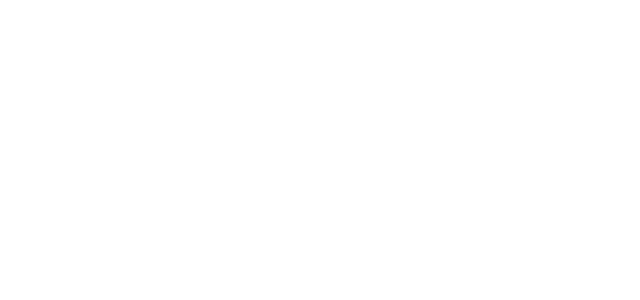
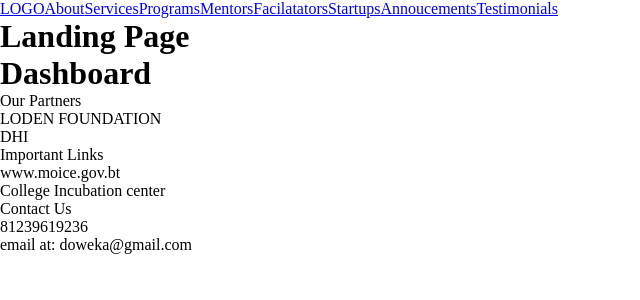
Before and after one commit to penjorkinley/startUp, a React (Vite) app in the folder Frontend/: page / in a window 1280 px wide. Shown: the top 300 px of the page, without its empty margins (0-640 px from the left). Built offline with nearby package versions, Linux system fonts and the light colour scheme.

Commit message:
commit 2

```diff
--- a/Frontend/src/App.jsx
+++ b/Frontend/src/App.jsx
@@ -1,7 +1,17 @@
+import { BrowserRouter as Router, Routes, Route} from "react-router-dom"
+import Layout from "./Layouts/Layout"
+import HomeLayout from "./Layouts/HomeLayout"
+
 function App() {
   return (
     <div className="App">
-
+      <Router>
+        <Routes>
+          <Route path="/" element={<Layout />}>
+            <Route index element={<HomeLayout /> } />
+          </Route>
+        </Routes>
+      </Router>
     </div>
   )
 }
--- /dev/null
+++ b/Frontend/src/Layouts/Footer.jsx
@@ -0,0 +1,21 @@
+export default function Footer() {
+  return (
+    <div>
+        <div>
+            <p>Our Partners</p>
+            <p>LODEN FOUNDATION</p>
+            <p>DHI</p>
+        </div>
+        <div>
+            <p>Important Links</p>
+            <p>www.moice.gov.bt</p>
+            <p>College Incubation center</p>
+        </div>
+        <div>
+            <p>Contact Us</p>
+            <p>81239619236</p>
+            <p>email at: doweka@gmail.com</p>
+        </div>
+    </div>
+  )
+}
--- /dev/null
+++ b/Frontend/src/Layouts/Header.jsx
@@ -0,0 +1,19 @@
+import { Link } from "react-router-dom"
+
+export default function Header() {
+  return (
+    <header>
+        <nav>
+            <Link to=".">LOGO</Link>
+            <Link to="/about">About</Link>
+            <Link to="/service">Services</Link>
+            <Link to="/program">Programs</Link>
+            <Link to="/mentor">Mentors</Link>
+            <Link to="/facilatator">Facilatators</Link>
+            <Link to="/startup">Startups</Link>
+            <Link to="/annoucemnet">Annoucements</Link>
+            <Link to="/testmonial">Testimonials</Link>
+        </nav>
+    </header>
+  )
+}
--- /dev/null
+++ b/Frontend/src/Layouts/HomeLayout.jsx
@@ -0,0 +1,14 @@
+function HomeLayout() {
+  return (
+    <div>
+        <div className="home">
+            <h1>Landing Page</h1>
+        </div>
+        <div className="dashboard">
+            <h1>Dashboard</h1>
+        </div>
+    </div>
+  )
+}
+
+export default HomeLayout
--- /dev/null
+++ b/Frontend/src/Layouts/Layout.jsx
@@ -0,0 +1,13 @@
+import { Outlet } from "react-router-dom"
+import Header from "./Header"
+import Footer from "./Footer"
+
+export default function Layout() {
+  return (
+    <div>
+        <Header />
+        <Outlet />
+        <Footer />
+    </div>
+  )
+}
```
Also changed, not shown: Frontend/src/pages/Home.jsx (added, +7 -0 lines).
